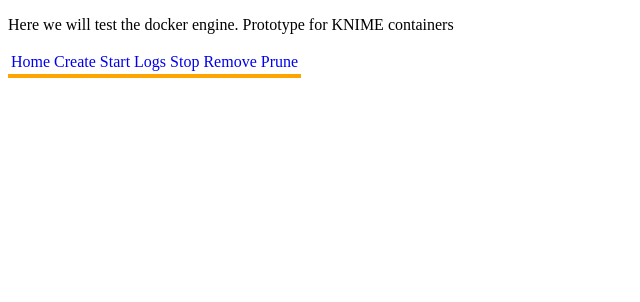
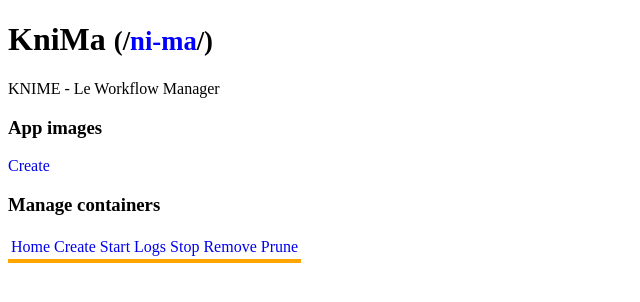
Before and after one commit to didytel/knima, a PHP site: page /index.php in a window 1280 px wide. Shown: the top 302 px of the page, without its empty margins (0-640 px from the left). Run offline with PHP 8.4, Linux system fonts and the light colour scheme.

Commit message:
fixed index webapp

```diff
--- a/index.php
+++ b/index.php
@@ -13,7 +13,7 @@ if (isset($_GET['a'])) {
     <meta charset="UTF-8">
     <meta name="viewport" content="width=device-width, initial-scale=1.0">
     <meta http-equiv="X-UA-Compatible" content="ie=edge">
-    <title>Docker engine test</title>
+    <title>KniMa - Le manager</title>
     <style>
         a {
             text-decoration: none;
@@ -26,7 +26,14 @@ if (isset($_GET['a'])) {
 </head>
 
 <body>
-    <p>Here we will test the docker engine. Prototype for KNIME containers</p>
+    <h1>KniMa <small>(/<span style="color:blue">ni-ma</span>/)</small></h1>
+    <p>KNIME - Le Workflow Manager</p>
+
+    <h3>App images</h3>
+    <div>
+        <a href="images.php?a=create">Create</a>
+    </div>
+    <h3>Manage containers</h3>
     <div>
         <table style="border-bottom: 4px solid orange">
             <tr>
```
